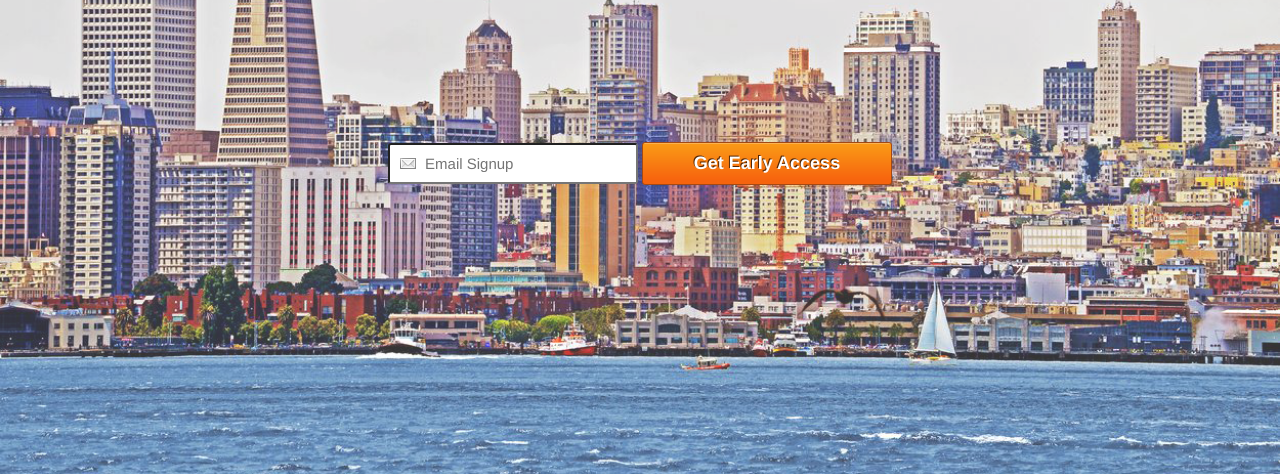
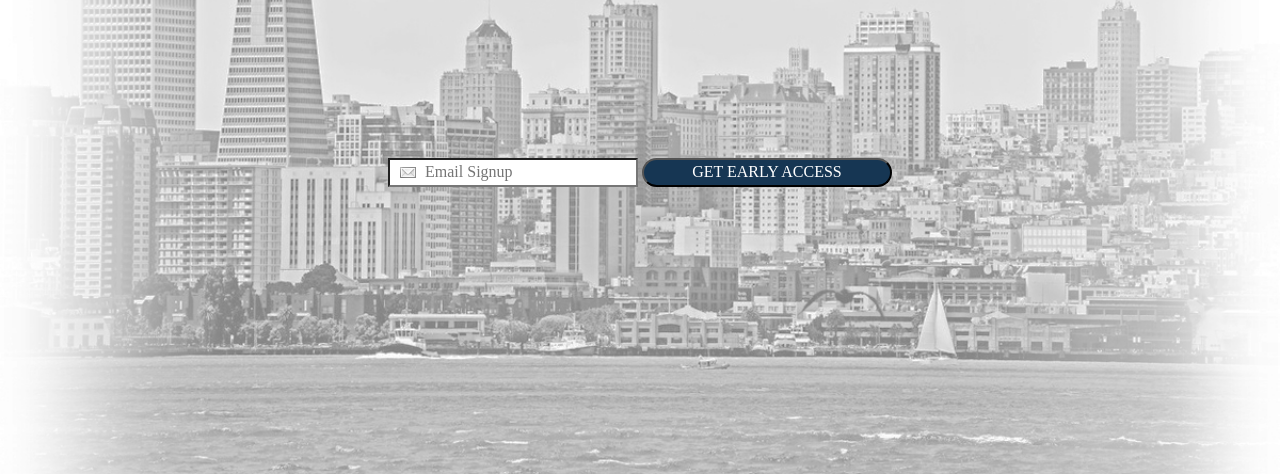
Before and after one commit to benhalverson/daily.jobs, a plain HTML site: page index.html in a window 1280 px wide. Shown: the part 326-802 px from the top of the page. Drawn offline with nearby package versions, Linux system fonts and the light colour scheme.

Commit message:
updated background image and colors to button

```diff
--- a/css/stylish-portfolio.css
+++ b/css/stylish-portfolio.css
@@ -172,7 +172,7 @@ hr.small {
     position: relative;
     width: 100%;
     height: 100%;
-    background: url(../img/CityByTheBay_lighten.png) no-repeat center center scroll;
+    background: url(../img/SplashPage-BG.jpg) no-repeat center center scroll;
     -webkit-background-size: cover;
     -moz-background-size: cover;
     background-size: cover;
@@ -258,12 +258,12 @@ footer {
     text-align: center
 }
 #email input {
-    /*border: 1px solid #ccc;*/
-    font-size: 15px;
-    margin-bottom: 10px;
+    font-size: 16px;
+    margin-bottom: 10px
     padding: 8px 10px;
-    border-radius: 3px;
     width: 20%;
+    color: #FFFFFF;
+    font-family: Trebucket;
 
 }
 #email input.email {
@@ -272,18 +272,12 @@ footer {
 }
 
 #email input[type="submit"] {
-    background: #f6640e url(../img/orange.png) repeat-x top;
-    border: 1px solid #a44913;
-    color: #fff;
-    cursor: pointer;
-    font-size: 18px;
-    font-weight: bold;
-    padding: 8px 0;
-    text-shadow: -1px -1px #562806;
-    /*width: 50%*/
+    background-color: #163653;
+    border-radius: 16px;
 }
 #email input[type="submit"]:hover {
-    color: #ffdeb3
+    color: #ffffff;
+    background-color: #4c4d4f;
 }
 @media (max-width: 400px) {
     #email input {
--- a/index.html
+++ b/index.html
@@ -21,7 +21,7 @@
     <!-- Custom Fonts -->
     <link href="font-awesome/css/font-awesome.min.css" rel="stylesheet" type="text/css">
     <link href="http://fonts.googleapis.com/css?family=Source+Sans+Pro:300,400,700,300italic,400italic,700italic" rel="stylesheet" type="text/css">
-    <link href="fonts/carl_john.ttf" rel="stylesheet"/>
+
 
 </head>
 
@@ -39,7 +39,7 @@
 
                     <div class="mc-field-group">
                         <input type="email" value="" name="EMAIL" class="required email" id="mce-EMAIL" Placeholder="Email Signup" required>
-                        <input type="submit" value="Get Early Access" name="subscribe" id="mc-embedded-subscribe" class="button">
+                        <input type="submit" value="GET EARLY ACCESS" name="subscribe" id="mc-embedded-subscribe" class="button">
                     </div>
 
                 </div>
```
Also changed, not shown: img/SplashPage-BG.jpg (added), img/logo-old.png (added), img/logo.png.
